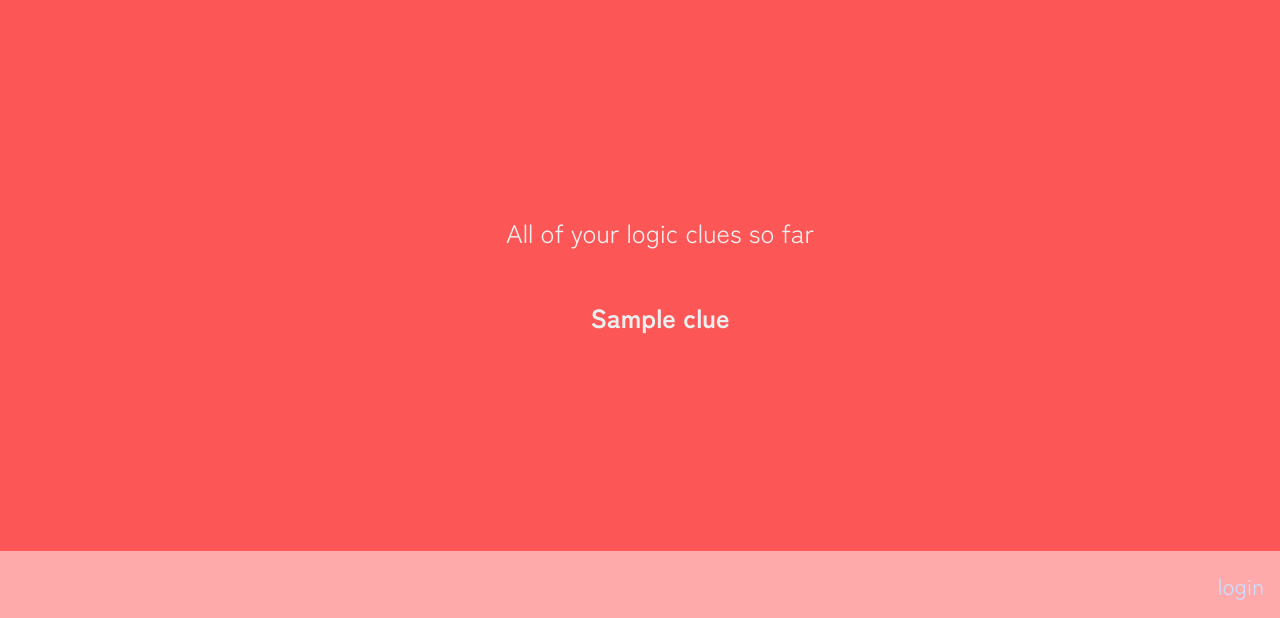
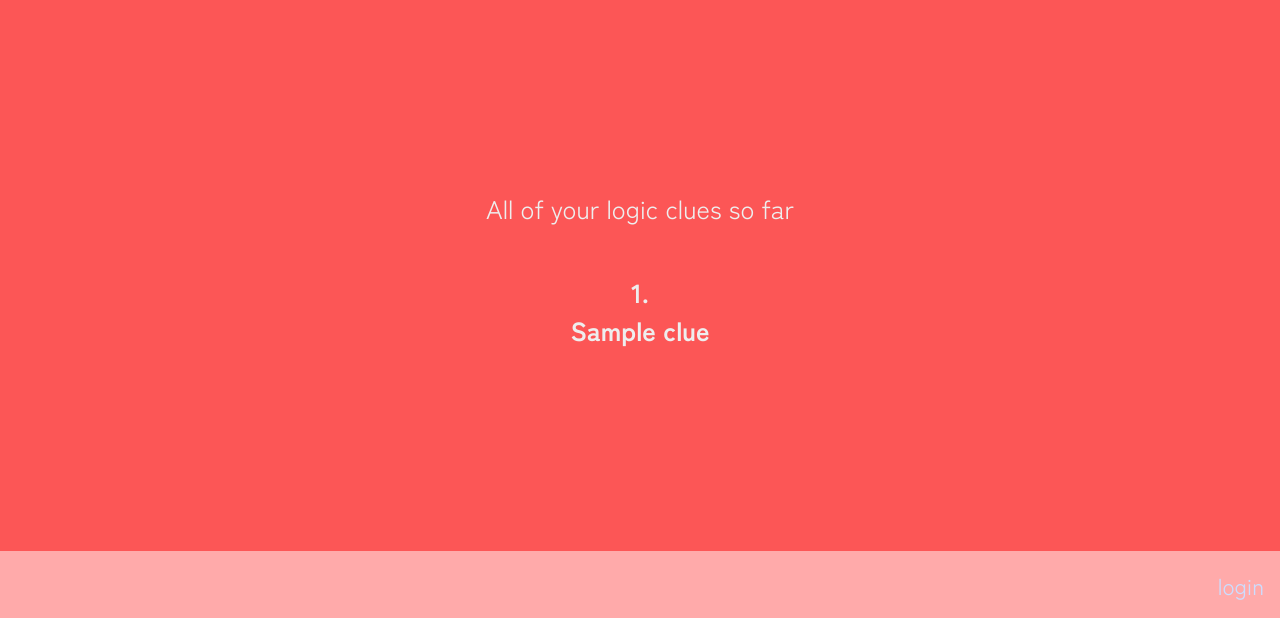
Before and after one commit to wlmac/scavenger, a Django app: template scavenger2022/core/templates/core/logic_hints.html in a window 1280 px wide. Shown: the part 182-800 px from the top of the page. Run offline with Django 4.2, Linux system fonts and the light colour scheme; the template is opened without the code that fills it: most values are stand-ins (such as "Sample title", 1, 10 or a date in 2020); parts of the project's set-up code (start-up, migrations or seed data) failed here and were passed over.

Commit message:
improved css on logic hint page

```diff
--- a/scavenger2022/core/static/core/base.css
+++ b/scavenger2022/core/static/core/base.css
@@ -113,15 +113,23 @@ a:visited {
   flex-direction: row;
   flex-wrap: wrap;
   justify-content: center;
+  padding-left: 0;
 }
 
 
 .logic_container > li {
   flex: 1 100%;
   text-align: center;
-  display: block;
   font-size: 1.17em;
   margin: 1em 0;
+  display: list-item;
+  list-style-position: inside;
+
+
+}
+.logic_container > li::before {
+        content: "\A";
+        white-space: pre;
 }
 
 .button {
--- a/scavenger2022/core/templates/core/logic_hints.html
+++ b/scavenger2022/core/templates/core/logic_hints.html
@@ -8,11 +8,11 @@
 {% endblock %}
 
 {% block body %}
-    <ul class="logic_container">
+    <ol class="logic_container">
         <h2>All of your logic clues so far</h2>
         {% for clue in logic_clues %}
-           <li>{{ clue }}</li>
+           <li class="logic-hint">{{ clue }}</li>
         {% endfor %}
-    </ul>
+    </ol>
     <div class="padding"></div>
 {% endblock %}
```
